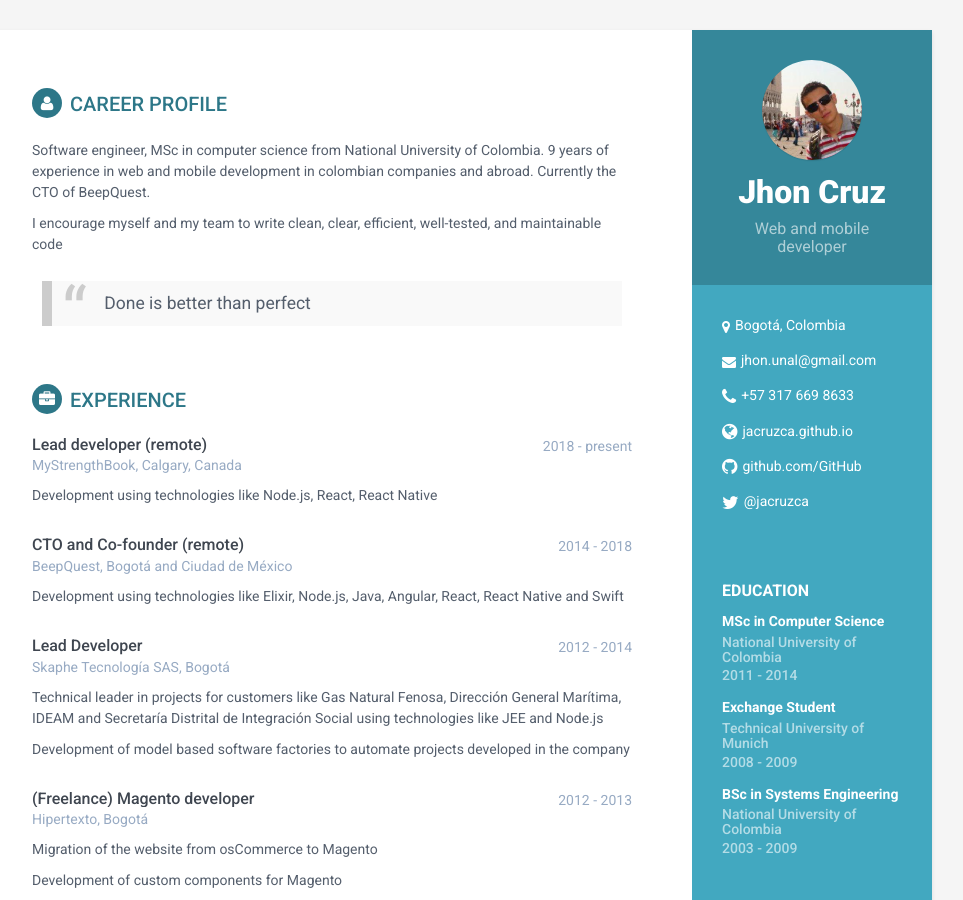
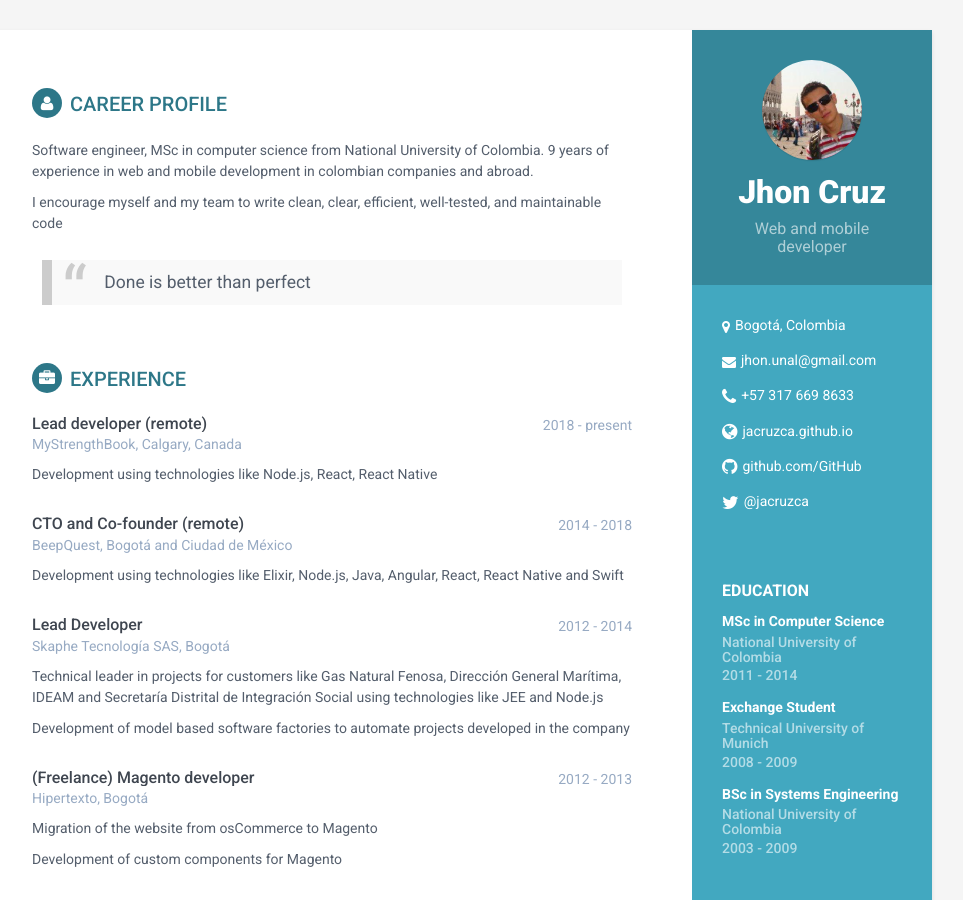
Before and after one commit to jacruzca/jacruzca.github.io, a Jekyll site: the page built from index.html, in a window 1280 px wide and 900 px high. Shown: the whole window, without its empty margins (188-1151 px from the left). Built offline with Jekyll 4.4.1, drawn with Linux system fonts in a browser that asks for light colours.

Commit message:
Update career-profile.html

```diff
--- a/_includes/career-profile.html
+++ b/_includes/career-profile.html
@@ -2,8 +2,7 @@
 <h2 class="section-title"><i class="fa fa-user"></i>Career Profile</h2>
 <div class="summary">
     <p>Software engineer, MSc in computer science from National University of Colombia.
-      9 years of experience in web and mobile development in colombian companies and abroad.
-      Currently the CTO of BeepQuest.</p>
+      9 years of experience in web and mobile development in colombian companies and abroad.</p>
     <p>I encourage myself and my team to write clean, clear, efficient, well-tested, and maintainable code</p>
     <blockquote><p>Done is better than perfect</p></blockquote>
 </div><!--//summary-->
```
